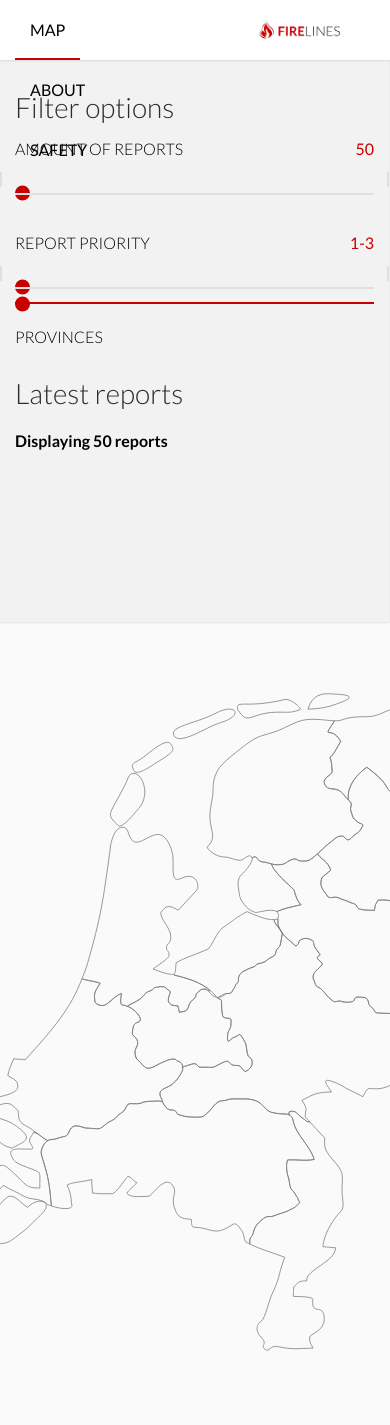
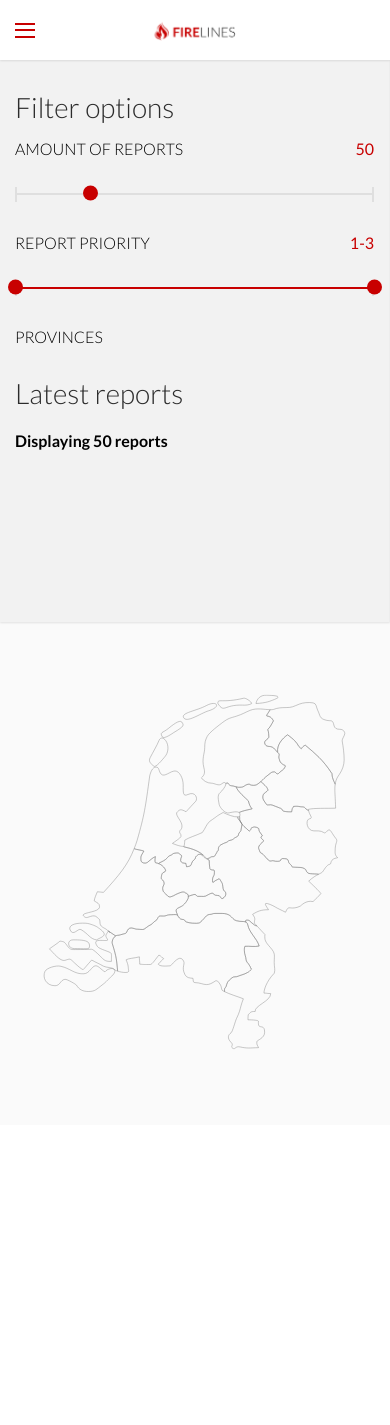
Before and after one commit to maxvij/FireLines, a PHP site: page / in a window 390 px wide. After the commit the page ends 1049 px from the top, so only its background shows below. Run offline with PHP 8.4, Linux system fonts and the light colour scheme; style sheets or scripts are compiled from the project's sources; some libraries are stand-ins or nearby versions.

Commit message:
Fixed merge issues.

```diff
--- a/about/index.php
+++ b/about/index.php
@@ -3,6 +3,7 @@
 <head>
 	<meta charset="UTF-8">
 	<title>FireLines | About</title>
+    <?php include('../partials/metadata.php'); ?>
 	<link rel="stylesheet" href="../src/css/vendor.css" media="all"/>
 	<link rel="stylesheet" href="../src/css/style.css" media="all"/>
 </head>
@@ -133,5 +134,6 @@
 		</div>
 	</div>
 </div>
+<script type="text/javascript" src="../src/js/nav.js"></script>
 </body>
 </html>
--- a/index.php
+++ b/index.php
@@ -3,6 +3,7 @@
 <head>
 	<meta charset="UTF-8">
 	<title>FireLines | Real-time fire reports in the Netherlands</title>
+    <?php include('partials/metadata.php'); ?>
 	<link rel="stylesheet" href="src/css/vendor.css" media="all"/>
 	<link rel="stylesheet" href="src/css/style.css" media="all"/>
 	<script type="text/javascript" src="src/js/vivus.min.js"></script>
@@ -75,6 +76,7 @@
 		</div>
 	</div>
 </div>
+<script type="text/javascript" src="src/js/nav.js"></script>
 <script type="text/javascript" src="src/js/firelines.js"></script>
 </body>
 </html>
--- a/partials/header.php
+++ b/partials/header.php
@@ -8,9 +8,10 @@
 
 <div class="header-wrapper">
 	<div class="row">
-        <div class="col-6 col-md-5">
+		<div class="col-12 col-sm-5">
 			<nav>
-                <ul>
+				<div class="menu-trigger"><span></span></div>
+				<ul id="menu-list">
 					<li <?php if(!checkActivePage('about/index.php') && !checkActivePage('safety/index.php')) { print $activeClass; } ?>>
 						<a href="/">Map</a>
 					</li>
@@ -23,7 +24,7 @@
 				</ul>
 			</nav>
 		</div>
-        <div class="col-6 col-md-2">
+		<div class="col-12 col-sm-2 col-click-through">
 			<div class="logo">
 				<h1>FireLines</h1>
 			</div>
--- /dev/null
+++ b/partials/metadata.php
@@ -0,0 +1,22 @@
+<meta charset="UTF-8">
+<meta name="description" content="Real-time map of the Netherlands displaying fire department calls.">
+<meta name="keywords" content="FireLines, fire, lines, real-time, map, Netherlands, p2000, Nederland">
+<meta name="author" content="Max van IJsselmuiden">
+<meta name="viewport" content="width=device-width, initial-scale=1.0">
+<link rel="apple-touch-icon" sizes="57x57" href="../src/img/favicon/apple-icon-57x57.png">
+<link rel="apple-touch-icon" sizes="60x60" href="../src/img/favicon/apple-icon-60x60.png">
+<link rel="apple-touch-icon" sizes="72x72" href="../src/img/favicon/apple-icon-72x72.png">
+<link rel="apple-touch-icon" sizes="76x76" href="../src/img/favicon/apple-icon-76x76.png">
+<link rel="apple-touch-icon" sizes="114x114" href="../src/img/favicon/apple-icon-114x114.png">
+<link rel="apple-touch-icon" sizes="120x120" href="../src/img/favicon/apple-icon-120x120.png">
+<link rel="apple-touch-icon" sizes="144x144" href="../src/img/favicon/apple-icon-144x144.png">
+<link rel="apple-touch-icon" sizes="152x152" href="../src/img/favicon/apple-icon-152x152.png">
+<link rel="apple-touch-icon" sizes="180x180" href="../src/img/favicon/apple-icon-180x180.png">
+<link rel="icon" type="image/png" sizes="192x192"  href="../src/img/favicon/android-icon-192x192.png">
+<link rel="icon" type="image/png" sizes="32x32" href="../src/img/favicon/favicon-32x32.png">
+<link rel="icon" type="image/png" sizes="96x96" href="../src/img/favicon/favicon-96x96.png">
+<link rel="icon" type="image/png" sizes="16x16" href="../src/img/favicon/favicon-16x16.png">
+<link rel="manifest" href="../src/img/favicon/manifest.json">
+<meta name="msapplication-TileColor" content="#ffffff">
+<meta name="msapplication-TileImage" content="../src/img/favicon/ms-icon-144x144.png">
+<meta name="theme-color" content="#ffffff">
--- a/safety/index.php
+++ b/safety/index.php
@@ -3,6 +3,7 @@
 <head>
 	<meta charset="UTF-8">
 	<title>FireLines | SAFETY</title>
+    <?php include('../partials/metadata.php'); ?>
 	<link rel="stylesheet" href="../src/css/vendor.css" media="all"/>
 	<link rel="stylesheet" href="../src/css/style.css" media="all"/>
 </head>
@@ -519,6 +520,7 @@
 		</div>
 	</div>
 </div>
+<script type="text/javascript" src="../src/js/nav.js"></script>
 <script type="text/javascript" src="../src/js/tabs.js"></script>
 </body>
 </html>
--- a/src/js/firelines.js
+++ b/src/js/firelines.js
@@ -43,16 +43,16 @@ function highlightCircle(id) {
     var circle = document.getElementById('circle-' + id);
     var lastCircleId = coordinates[0].id;
     var lastCircle = document.getElementById('circle-' + lastCircleId);
-    if(lastCircle !== undefined) { lastCircle.setAttribute('style', 'animation: none'); }
-    if(circle !== undefined) { circle.setAttribute('style', 'transform: scale(2); transform-origin: center center; animation: bounce 1s ease-in-out infinite'); }
+    if(lastCircle !== undefined && lastCircle !== null) { lastCircle.setAttribute('style', 'animation: none'); }
+    if(circle !== undefined && circle !== null) { circle.setAttribute('style', 'transform: scale(2); transform-origin: center center; animation: bounce 1s ease-in-out infinite'); }
 }
 
 function unhighlightCircle(id) {
     var circle = document.getElementById('circle-' + id);
     var lastCircleId = coordinates[0].id;
     var lastCircle = document.getElementById('circle-' + lastCircleId);
-    if(lastCircle !== undefined) { lastCircle.setAttribute('style', ''); }
-    if (circle !== undefined) { circle.setAttribute('style', 'transform: scale(1); transform-origin: center center;'); }
+    if(lastCircle !== undefined && lastCircle !== null) { lastCircle.setAttribute('style', ''); }
+    if (circle !== undefined && circle !== null) { circle.setAttribute('style', 'transform: scale(1); transform-origin: center center;'); }
 }
 
 // Tooltip functionality
@@ -267,6 +267,7 @@ var options = {
 };
 var vivus = new Vivus('map-svg', options);
 var SVGoverlay = SVG('map-overlay');
+SVGoverlay.attr("preserveAspectRatio", "xMinYMin meet").attr("viewBox", "0 0 600 400");
 var overlay = SVGoverlay.group();
 
 function resetGraph() {
@@ -301,7 +302,6 @@ function updateGraph(data) {
 
     // Calculate animation duration (so that the total duration is 2000 ms)
     var animDuration = (data.length < 10 ? 150 : 2000 / data.length);
-    console.log(data);
     // Sort data chronologically ASC before grabbing the last n reports
     data = data.sort(function(a, b) { return b.id - a.id });
     data = data.slice(0, maximumNumberOfReports);
@@ -373,3 +373,16 @@ function updateList(data) {
 });
     list.innerHTML = innerList;
 }
+
+var logoDiv = document.getElementsByClassName('logo');
+var numberOfClicks = 0;
+logoDiv[0].addEventListener('click', function() {
+    numberOfClicks++;
+    if(numberOfClicks > 5) {
+        easterEgg();
+    }
+});
+
+function easterEgg() {
+    document.location.href = 'https://www.dumpert.nl/embed/7153219/dce8872e/';
+}
--- /dev/null
+++ b/src/js/nav.js
@@ -0,0 +1,11 @@
+var menuTrigger = document.getElementsByClassName('menu-trigger');
+var menuList = document.getElementById('menu-list');
+menuTrigger[0].addEventListener('click', function() {
+    if(menuTrigger[0].getAttribute('class') === 'menu-trigger') {
+        menuList.setAttribute('class', 'show');
+        menuTrigger[0].setAttribute('class', 'menu-trigger open');
+    } else {
+        menuList.setAttribute('class', '');
+        menuTrigger[0].setAttribute('class', 'menu-trigger');
+    }
+});
--- a/src/sass/generic.sass
+++ b/src/sass/generic.sass
@@ -12,7 +12,9 @@ body
   padding-top: 80px
   margin: 0
   background: $background-color
-
+  +transition(all)
+  [class*='col']
+    +transition(all)
 a, a:active, a:link, a:visited, a:hover
   text-decoration: none
 a, a:active, a:link, a:visited
--- a/src/sass/header.sass
+++ b/src/sass/header.sass
@@ -14,6 +14,7 @@
   left: 0
   z-index: 999
   background: white
+  +transition(all)
   +box-shadow(light)
   .logo
     background: url('/src/img/logo.png')
@@ -32,6 +33,8 @@
     height: 80px
     display: inline-block
     float: left
+    .menu-trigger
+      cursor: pointer
     ul
       margin: 0
       padding: 0 30px
@@ -80,3 +83,91 @@
             height: 60px
             line-height: 30px
             padding: 15px
+@media (min-width: 769px)
+  .header-wrapper
+    nav
+      .menu-trigger
+        opacity: 0
+        pointer-events: none
+
+@media (max-width: 768px)
+  .col-click-through
+    pointer-events: none !important
+  .header-wrapper
+    z-index: 999
+    +transition(all)
+    nav
+      width: 100%
+      position: fixed
+      .menu-trigger
+        position: fixed
+        z-index: 999
+        opacity: 1
+        pointer-events: auto
+        height: 15px
+        width: 20px
+        display: inline-block
+        top: 22.5px
+        left: 15px
+        &:before, &:after, span
+          position: absolute
+          left: 0
+          content: ""
+          width: 20px
+          height: 2px
+          background: $accent
+          transform-origin: center center
+          +transition(all)
+        &:before
+          top: 0px
+        &:after
+          bottom: 0px
+        span
+          top: 50%
+          transform: translateY(-50%)
+        &.open
+          span
+            opacity: 0
+          &:before
+            transform: rotate(45deg)
+            top: 50%
+          &:after
+            bottom: 5px
+            transform: rotate(-45deg)
+      ul
+        width: 100%
+        top: 60px
+        left: 0
+        position: fixed
+        z-index: 998
+        height: 100vh
+        background: $accent-opaque-dark
+        padding-top: 40px
+        pointer-events: none
+        transform: scaleY(0) scaleX(0)
+        transform-origin: top left
+        border-bottom-right-radius: 800px
+        opacity: 0
+        +transition(all)
+        &.show
+          opacity: 1
+          border-radius: 0
+          pointer-events: auto
+          transform: scaleY(1) scaleX(1)
+        li
+          width: 100%
+          float: left
+          display: inline-block
+          height: 60px
+          text-align: center
+          border: none !important
+          a
+            float: none
+            font-size: 18px
+            text-align: center
+            color: $white
+            font-weight: 300
+            border-bottom: none !important
+          &.active
+            a
+              font-weight: 700
--- a/src/sass/includes.sass
+++ b/src/sass/includes.sass
@@ -7,6 +7,7 @@ $border-color : #ededed
 $border-color-dark : #dfdfdf
 $accent : #c80000
 $accent-opaque : rgba(200, 0, 0, 0.4)
+$accent-opaque-dark : rgba(200, 0, 0, 0.8)
 $accent-light : #d71016
 $sidebar-background-color : #F2F2F2
 $highlight-color : #93000e
--- a/src/sass/map.sass
+++ b/src/sass/map.sass
@@ -66,12 +66,12 @@
   width: 300px
   height: auto
   overflow: hidden
-  transition: all .15s ease-in-out
+  transition: opacity .15s ease-in-out
   pointer-events: none
   &.show
     opacity: 1
     overflow: visible
-    transition: all .15s ease-in-out
+    transition: opacity .15s ease-in-out
   .tooltip-inner
     position: relative
     width: 100%
@@ -117,9 +117,40 @@
         &:before
           color: $white
           padding-right: 5px
-
+@media (max-width: 1100px)
+  #map
+    #map-overlay, #map-svg, #map-svg svg, #map-svg + svg
+      width: 500px
+      height: 560px
 @media (max-width: 991px)
   #map
     position: relative
+    min-height: 750px
     height: auto
-    min-height: 800px
+    #map-overlay, #map-svg, #map-svg svg, #map-svg + svg
+      width: 600px
+      height: 675px
+@media (max-width: 700px)
+  #map
+    min-height: 600px
+    #map-overlay, #map-svg, #map-svg svg, #map-svg + svg
+      width: 500px
+      height: 560px
+@media (max-width: 540px)
+  #map
+    min-height: 550px
+    #map-overlay, #map-svg, #map-svg svg, #map-svg + svg
+      width: 400px
+      height: 450px
+@media (max-width: 420px)
+  #map
+    min-height: 500px
+    #map-overlay, #map-svg, #map-svg svg, #map-svg + svg
+      width: 330px
+      height: 371px
+@media (max-width: 360px)
+  #map
+    min-height: 400px
+    #map-overlay, #map-svg, #map-svg svg, #map-svg + svg
+      width: 280px
+      height: 315px
--- a/src/sass/pages.sass
+++ b/src/sass/pages.sass
@@ -88,7 +88,20 @@
         background-image: url('../img/max.png')
       &.karsten
         background-image: url('../img/karsten.jpeg')
-.tab-pane
-  display: none
-  &.active
-    display: block
+
+@media (max-width: 768px)
+  .container-fluid + .container
+    margin-top: 0
+    margin-bottom: 0
+  .panel
+    padding: 0
+    .heading
+      h2
+        font-size: 18px
+      &:after
+        width: calc(100% + 30px)
+        margin: 20px -15px 0 -15px
+    .content
+      p.lead
+        font-size: 16px
+        line-height: 22px
--- a/src/sass/sidebar.sass
+++ b/src/sass/sidebar.sass
@@ -217,6 +217,11 @@
     height: auto
     padding: 15px 15px 0 15px
     +box-shadow (light)
+    .province-tag
+      height: 30px
+      line-height: 20px
+      padding: 5px 8px
+      font-size: 14px
     .noUi-handle
       width: 15px
       height: 15px
```
Also changed, not shown: src/css/nouislider.min.css (added). Lines whose indentation alone changed are shown as unchanged.
